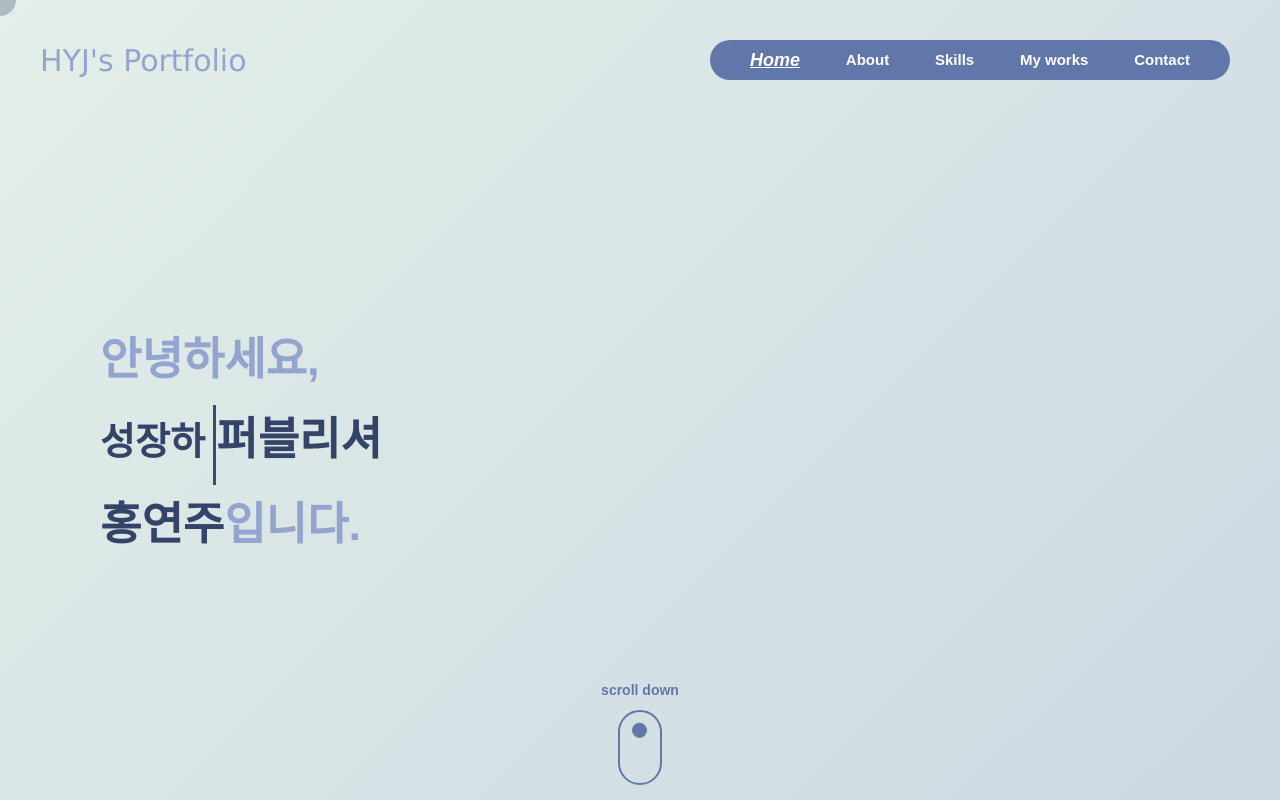
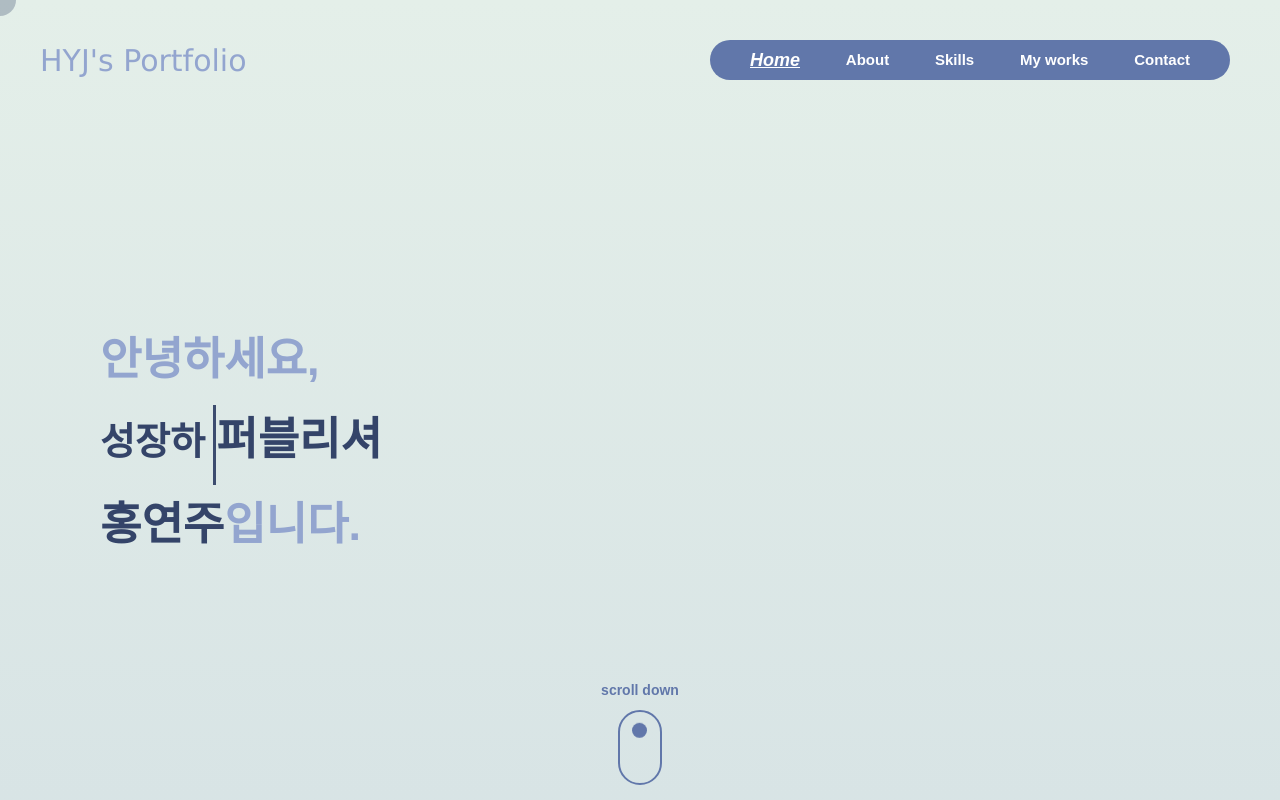
Before and after one commit to play93/mypage, a plain HTML site: page index.html in a window 1280 px wide. Shown: the top 800 px of the page. Drawn offline with nearby package versions, Linux system fonts and the light colour scheme.

Commit message:
Add files via upload

```diff
--- a/css/main.css
+++ b/css/main.css
@@ -36,11 +36,21 @@
 /*==============================*/
 body{
     width:100%;
-    background-image: linear-gradient(-45deg, #93a5cf 0%, #e4efe9 100%);
-    background-repeat: no-repeat;
-    background-size: cover;
-    background-position: center
+    min-width:762px;
+    position:relative;
+    background: linear-gradient(0deg, #93a5cf 0%, #e4efe9 100%);
 }
+/*
+body:before{
+    content:'';
+    display:block;
+    width:100%;
+    position:absolute;
+    left:0; top:0;
+    height:100%;
+    background: linear-gradient(-45deg, #93a5cf 0%, #e4efe9 100%);
+}
+*/
 .clear::after{ /*clearfix핵*/
     content: "";
     display: block;
```
